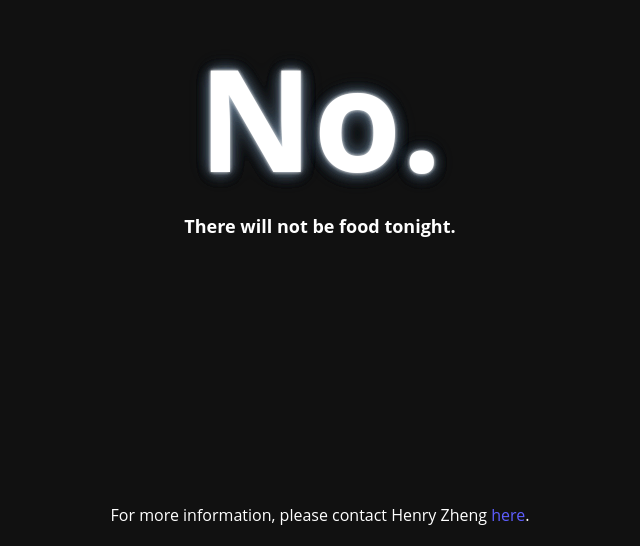
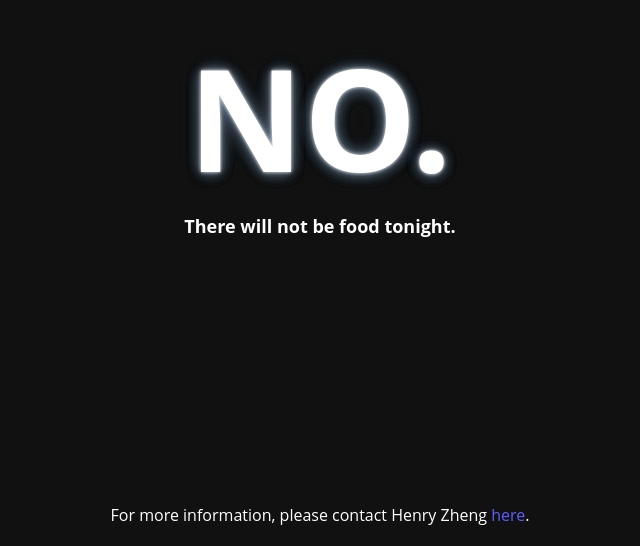
Before and after one commit to rohitkapur/istherefoodtonight, a plain HTML site: page index.html in a window 1280 px wide. Shown: the part 254-800 px from the top of the page, without its empty margins (320-960 px from the left). Drawn offline with Linux system fonts and the light colour scheme.

Commit message:
Update index.html

```diff
--- a/index.html
+++ b/index.html
@@ -7,7 +7,7 @@
     <body>
         <div class="container">
             <div class="main">
-                <div class="pulse">No.</div>
+                <div class="pulse">NO.</div>
                 <div class="info">There will not be food tonight.</div>
             </div>
         </div>
```
